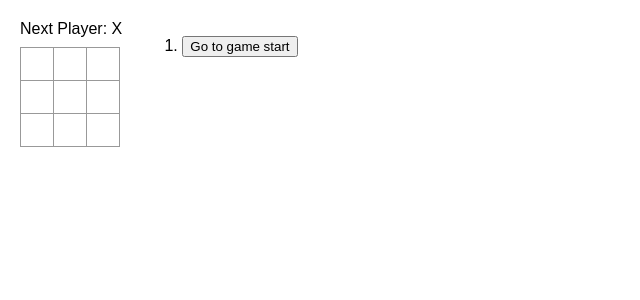
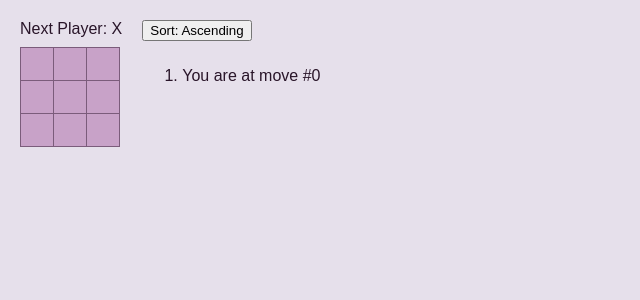
Before and after one commit to ruhma-a/Web-Dev-Augmented-Tic-Tac-Toe, a React (Create React App) app: page / in a window 1280 px wide. Shown: the top 300 px of the page, without its empty margins (0-640 px from the left). Built offline with nearby package versions, Linux system fonts and the light colour scheme.

Commit message:
lil styling change

```diff
--- a/src/App.js
+++ b/src/App.js
@@ -1,10 +1,14 @@
 import { useState } from 'react';
 
-function Square({ value, onSquareClick }) {
+// Added isWinningSquare prop to highlight winning cells
+function Square({ value, onSquareClick, isWinningSquare }) {
     return (
-    <button className="square" onClick={onSquareClick}>
-        {value}
-    </button>
+        <button
+            className={`square ${isWinningSquare ? 'winning-square' : ''}`}
+            onClick={onSquareClick}
+        >
+            {value}
+        </button>
     );
 }
 
@@ -19,50 +23,62 @@ function Board({ xIsNext, squares, onPlay }) {
         } else {
             nextSquares[i] = "O";
         }
-        onPlay(nextSquares);
+        // Pass the index `i` along with nextSquares so we can track the row/col location
+        onPlay(nextSquares, i);
     }
 
-    const winner = calculateWinner(squares);
+    const winInfo = calculateWinner(squares);
+    const winner = winInfo?.winner;
+    const winningLine = winInfo?.line || [];
+
     let status;
     if (winner) {
         status = "Winner: " + winner;
+    } else if (!squares.includes(null)) {
+        status = "Draw!"; // Draw condition
     } else {
         status = "Next Player: " + (xIsNext ? "X" : "O");
+    }
+
+    // Rewrite Board to use two loops to make the squares
+    const boardSize = 3;
+    let boardRows = [];
+    for (let row = 0; row < boardSize; row++) {
+        let rowSquares = [];
+        for (let col = 0; col < boardSize; col++) {
+            const index = row * boardSize + col;
+            rowSquares.push(
+                <Square
+                    key={index}
+                    value={squares[index]}
+                    onSquareClick={() => handleClick(index)}
+                    isWinningSquare={winningLine.includes(index)}
+                />
+            );
+        }
+        boardRows.push(<div key={row} className="board-row">{rowSquares}</div>);
     }
 
     return (
         <>
             <div className="status">{status}</div>
-            <div className="board-row">
-                <Square value={squares[0]} onSquareClick={() => handleClick(0)} />
-                <Square value={squares[1]} onSquareClick={() => handleClick(1)} />
-                <Square value={squares[2]} onSquareClick={() => handleClick(2)} />
-
-            </div>
-            <div className="board-row">
-                <Square value={squares[3]} onSquareClick={() => handleClick(3)} />
-                <Square value={squares[4]} onSquareClick={() => handleClick(4)} />
-                <Square value={squares[5]} onSquareClick={() => handleClick(5)} />
-
-            </div>
-            <div className="board-row">
-                <Square value={squares[6]} onSquareClick={() => handleClick(6)} />
-                <Square value={squares[7]} onSquareClick={() => handleClick(7)} />
-                <Square value={squares[8]} onSquareClick={() => handleClick(8)} />
-
-            </div>
+            {boardRows}
         </>
     );
 }
 
 export default function Game() {
-    const [history, setHistory] = useState([Array(9).fill(null)]);
+    // History now stores an object containing the board array AND the location of the move
+    const [history, setHistory] = useState([{ squares: Array(9).fill(null), location: null }]);
     const [currentMove, setCurrentMove] = useState(0);
+    const [isAscending, setIsAscending] = useState(true); // Toggle sort state
+
     const xIsNext = currentMove % 2 === 0;
-    const currentSquares = history[currentMove];
+    const currentSquares = history[currentMove].squares;
 
-    function handlePlay(nextSquares) {
-        const nextHistory = [...history.slice(0, currentMove + 1), nextSquares];
+    function handlePlay(nextSquares, moveLocation) {
+        // Immutability: Using spread and slice to copy arrays instead of mutating
+        const nextHistory = [...history.slice(0, currentMove + 1), { squares: nextSquares, location: moveLocation }];
         setHistory(nextHistory);
         setCurrentMove(nextHistory.length - 1);
     }
@@ -71,13 +87,22 @@ export default function Game() {
         setCurrentMove(nextMove);
     }
 
-    const moves = history.map((squares, move) => {
+    const moves = history.map((step, move) => {
         let description;
         if (move > 0) {
-            description = 'Go to move #' + move;
+            // Calculate row and col (1-indexed for better readability)
+            const row = Math.floor(step.location / 3) + 1;
+            const col = (step.location % 3) + 1;
+            description = `Go to move #${move} (row: ${row}, col: ${col})`;
         } else {
             description = 'Go to game start';
         }
+
+        // Show text instead of button for the current move
+        if (move === currentMove) {
+            return <li key={move}>You are at move #{move}</li>;
+        }
+
         return (
             <li key={move}>
                 <button onClick={() => jumpTo(move)}>{description}</button>
@@ -85,33 +110,40 @@ export default function Game() {
         );
     });
 
+    // Create a copy of the array before reversing it to maintain immutability
+    const displayedMoves = isAscending ? moves : [...moves].reverse();
+
     return (
         <div className="game">
             <div className="game-board">
                 <Board xIsNext={xIsNext} squares={currentSquares} onPlay={handlePlay} />
             </div>
             <div className="game-info">
-                <ol>{moves}</ol>
+                <button onClick={() => setIsAscending(!isAscending)}>
+                    Sort: {isAscending ? "Ascending" : "Descending"}
+                </button>
+                <ol>{displayedMoves}</ol>
             </div>
         </div>
     );
 }
 
+// Updated to return an object with both the winner and the winning line array
 function calculateWinner(squares) {
     const lines = [
         [0, 1, 2],
         [3, 4, 5],
         [6, 7, 8],
+        [0, 3, 6],
         [1, 4, 7],
         [2, 5, 8],
         [0, 4, 8],
-        [2, 4, 6],
-        [0, 3, 6]
+        [2, 4, 6]
     ];
     for (let i = 0; i < lines.length; i++) {
         const [a, b, c] = lines[i];
         if (squares[a] && squares[a] === squares[b] && squares[a] === squares[c]) {
-            return squares[a];
+            return { winner: squares[a], line: lines[i] };
         }
     }
     return null;
--- a/src/styles.css
+++ b/src/styles.css
@@ -6,6 +6,8 @@ body {
   font-family: sans-serif;
   margin: 20px;
   padding: 0;
+  background-color: #e6e0eb;
+  color: #291529;
 }
 
 h1 {
@@ -57,8 +59,8 @@ body {
 }
 
 .square {
-  background: #fff;
-  border: 1px solid #999;
+  background: #c8a2c8; /* Standard soft lilac */
+  border: 1px solid #7b5c7b; /* Darker muted border */
   float: left;
   font-size: 24px;
   font-weight: bold;
@@ -69,6 +71,7 @@ body {
   padding: 0;
   text-align: center;
   width: 34px;
+  color: #291529;
 }
 
 .board-row:after {
@@ -88,3 +91,12 @@ body {
 .game-info {
   margin-left: 20px;
 }
+
+.winning-square {
+  background-color: #987398; /* A deeper, dusky lilac to indicate the win without being bright */
+  color: #140a14;
+}
+
+.game-info button {
+  margin-bottom: 10px;
+}
```
